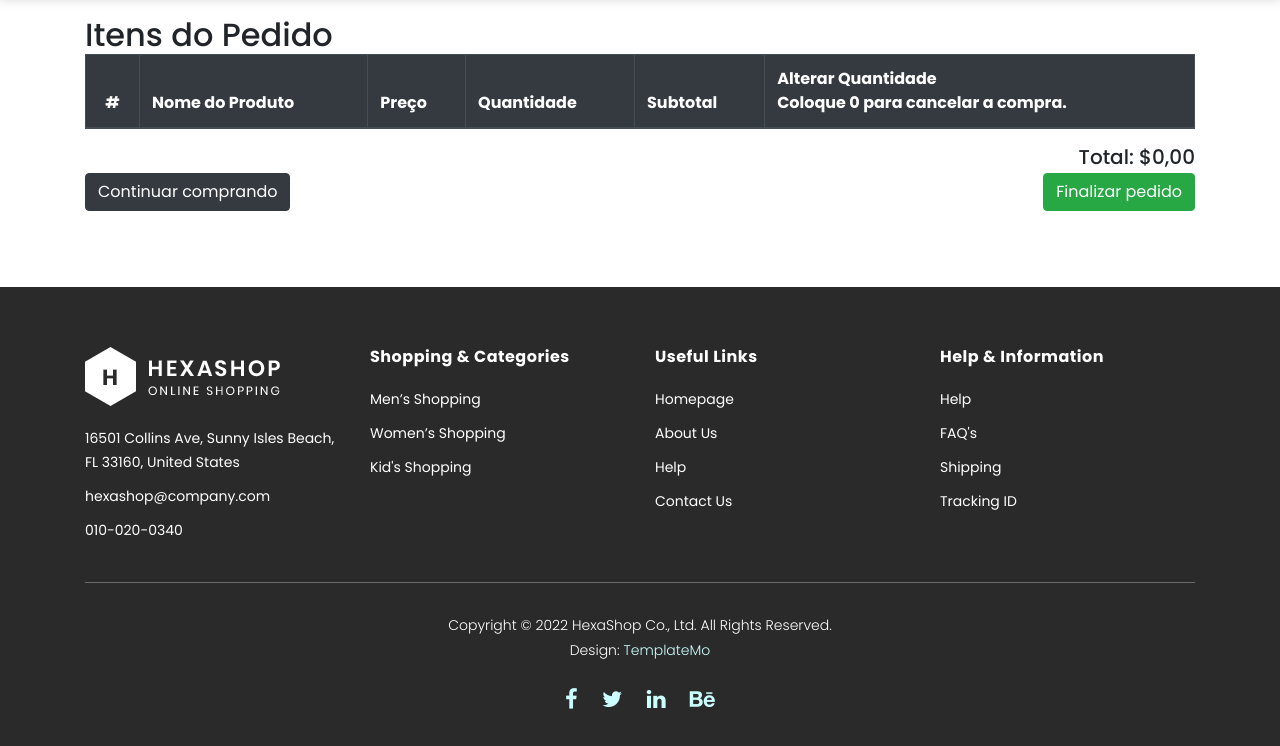
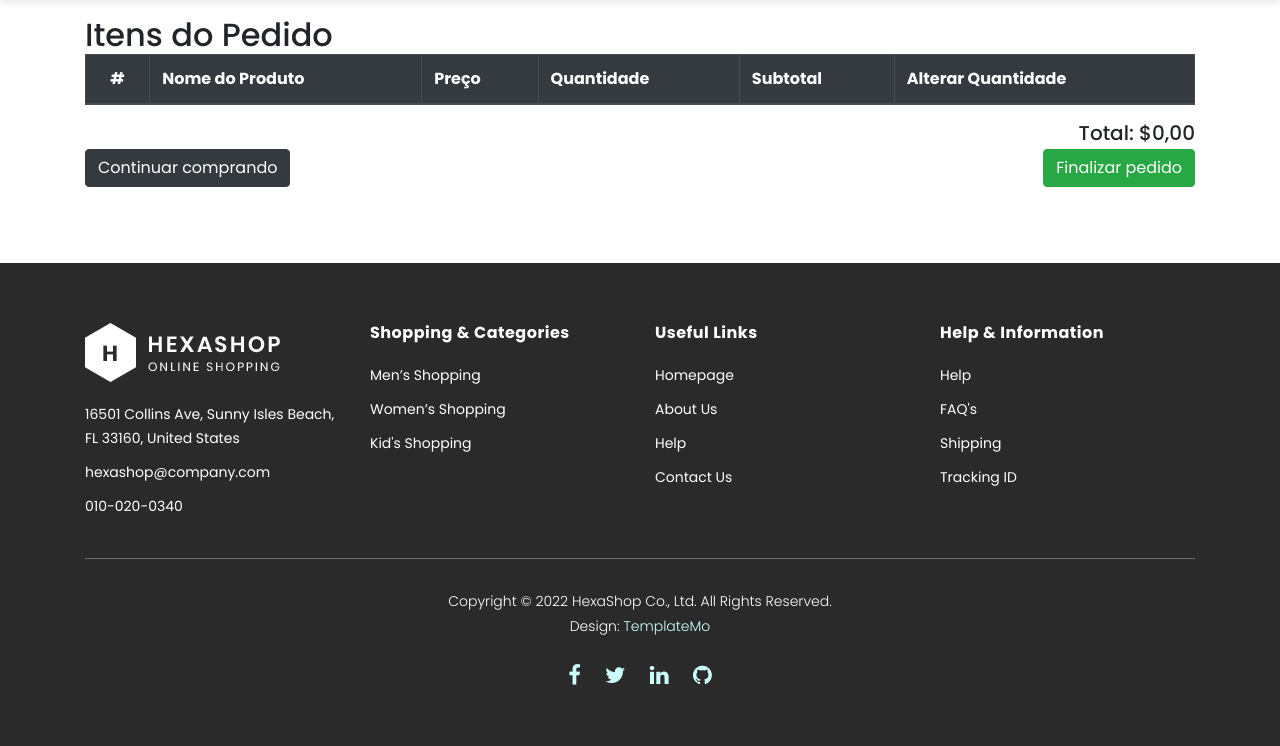
Before and after one commit to AllanSBorges/E-commerce, a Django app: page /order/ in a window 1280 px wide. Shown: the part 80-826 px from the top of the page. After the commit the page ends 765 px from the top, so only its background shows below. Run offline with Django 4.2, Linux system fonts and the light colour scheme; data that the repository does not hold is empty; some libraries are stand-ins or nearby versions.

Commit message:
Fix: Alguns ajustes

```diff
--- a/ecommerce/core/admin.py
+++ b/ecommerce/core/admin.py
@@ -1,5 +1,5 @@
 from django.contrib import admin
-from .models import Product, Category, ProductCategory
+from .models import Product, Category, ProductCategory, Discount
 
 # Register your models here.
 
@@ -16,6 +16,8 @@ class CategoryAdmin(admin.ModelAdmin):
         ProductCategoryInline,
     ]
 
+
+admin.site.register(Discount)
 admin.site.register(Product, ProductAdmin)
 admin.site.register(Category, CategoryAdmin)
 # admin.site.register(ProductCategory)
--- a/ecommerce/core/templates/base.html
+++ b/ecommerce/core/templates/base.html
@@ -198,8 +198,8 @@ https://templatemo.com/tm-571-hexashop
                           <ul>
                               <li><a href="#"><i class="fa fa-facebook"></i></a></li>
                               <li><a href="#"><i class="fa fa-twitter"></i></a></li>
-                              <li><a href="#"><i class="fa fa-linkedin"></i></a></li>
-                              <li><a href="#"><i class="fa fa-behance"></i></a></li>
+                              <li><a href="http://www.linkedin.com/in/allan-da-silva-borges"><i class="fa fa-linkedin"></i></a></li>
+                              <li><a href="https://github.com/AllanSBorges"><i class="fa fa-github"></i></a></li>
                           </ul>
                       </div>
                   </div>
--- a/ecommerce/core/templates/order.html
+++ b/ecommerce/core/templates/order.html
@@ -80,6 +80,7 @@
                     <div class="row-fluid">
                         <form method="POST" action="{% url 'confirmar' %}">
                             {% csrf_token %}
+
                             <div class="table-responsive">
                                 <table class="table table-bordered">
                                     <thead class="thead-dark">
@@ -89,7 +90,7 @@
                                             <th scope="col">Preço</th>
                                             <th scope="col">Quantidade</th>
                                             <th scope="col">Subtotal</th>
-                                            <th scope="col">Alterar Quantidade<br>Coloque 0 para cancelar a compra.</th>
+                                            <th scope="col">Alterar Quantidade</th>
                                         </tr>
                                     </thead>
                                     <tbody>
--- a/ecommerce/core/templates/single-product.html
+++ b/ecommerce/core/templates/single-product.html
@@ -102,6 +102,7 @@ button:hover {
                                     <input type="number" step="1" min="0" max="" name="quantity" value="1" title="Qty" class="input-text qty text" size="4" pattern="" inputmode="" id="quantity">
                                     <input type="button" value="+" class="plus" onclick="increment()">
                                 </div>
+                                <span style="font-size: 0.45rem; color: red;">Coloque 0 para cancelar a compra.</span>
 
                             </div>
                         </div>
```
Also changed, not shown: ecommerce/core/models.py (+7 -0 lines), ecommerce/core/templates/enderecos.html (+3 -10 lines), ecommerce/core/migrations/0001_initial.py, ecommerce/db.sqlite3.
